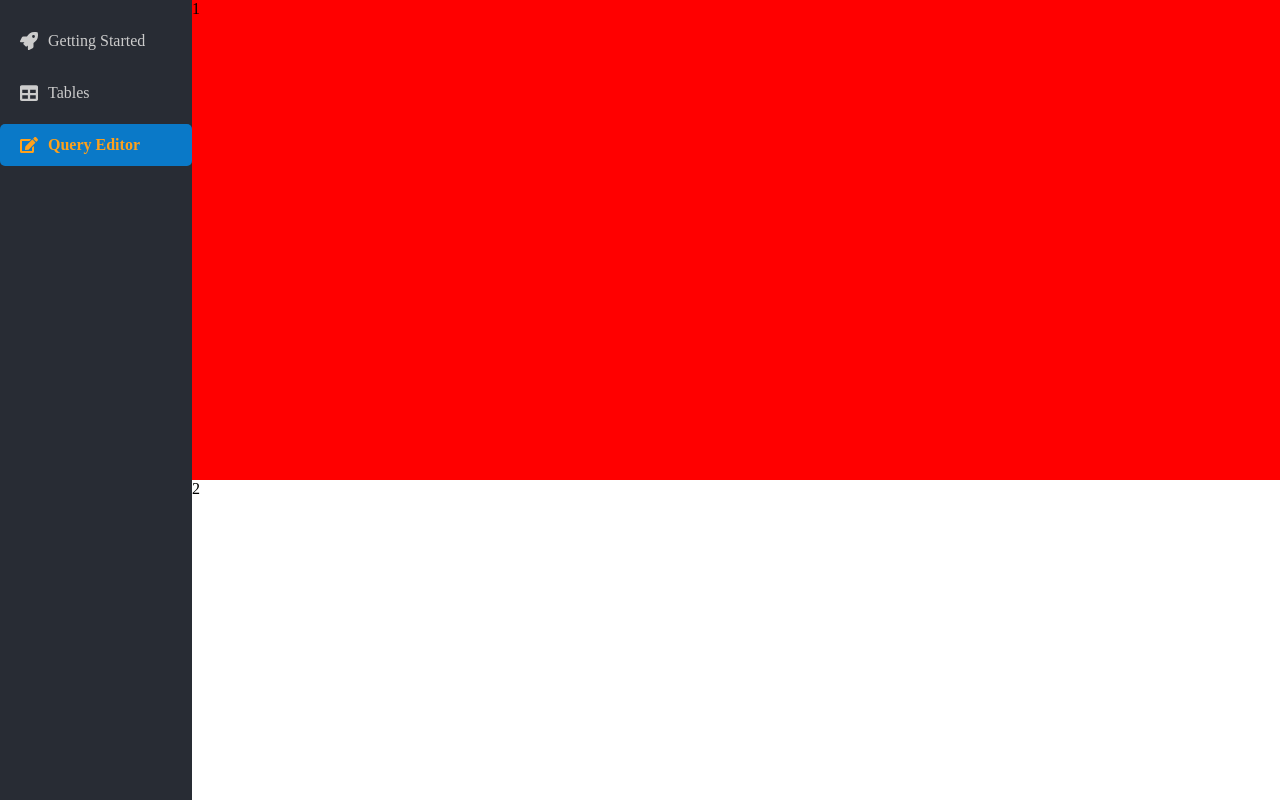
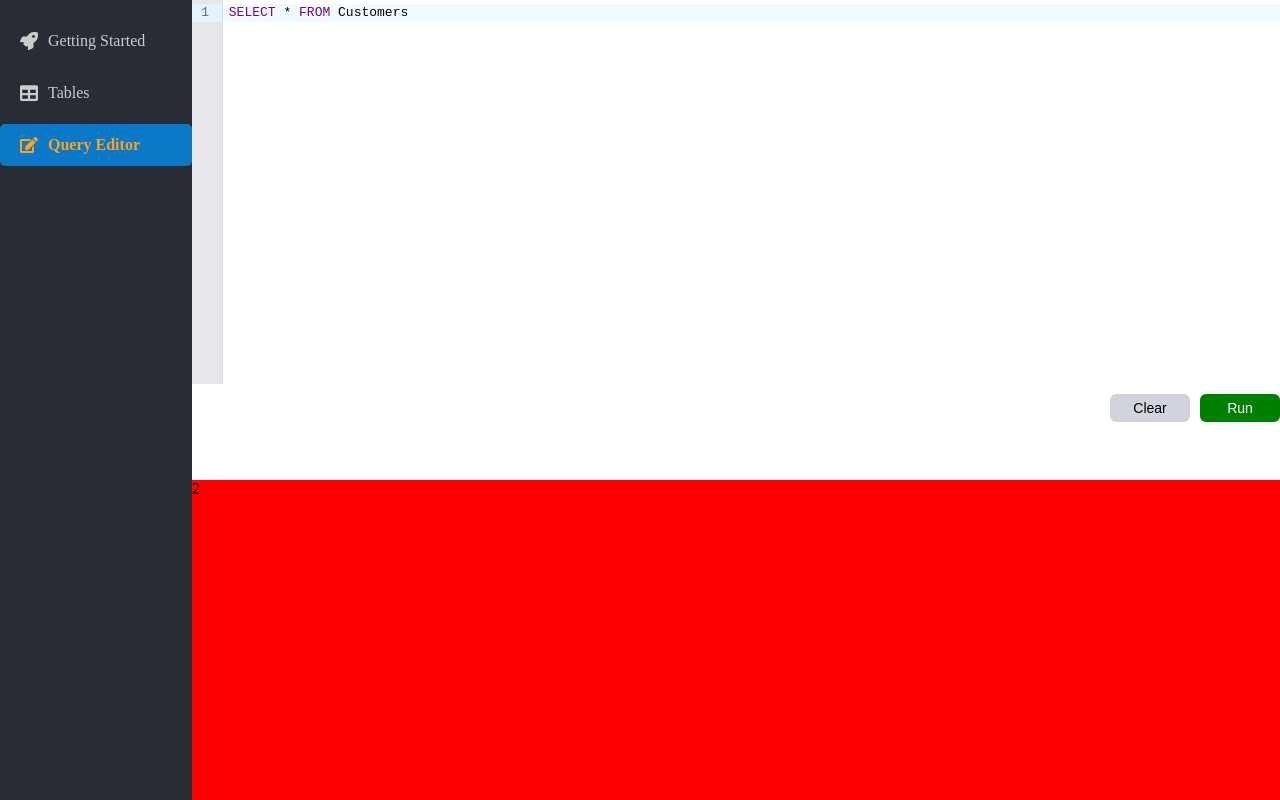
Before and after one commit to NipunGandhi/SQL-Compiler-Atlan, a React (Create React App) app: page / in a window 1280 px wide. Built offline with nearby package versions, Linux system fonts and the light colour scheme.

Commit message:
Editor Made

```diff
--- a/package.json
+++ b/package.json
@@ -29,7 +29,7 @@
     ]
   },
   "scripts": {
-    "start": "react-scripts --openssl-legacy-provider start",
+    "start": "react-scripts start",
     "build": "react-scripts build",
     "test": "react-scripts test --env=jsdom",
     "eject": "react-scripts eject"
--- a/src/components/App.js
+++ b/src/components/App.js
@@ -1,17 +1,80 @@
-import { Toaster } from "react-hot-toast";
-import React from "react";
-import SideNavbar from "./SideNavbar";
+import React, { useEffect, useState, lazy, Suspense } from "react";
+import SideNavbar from "../components/SideNavbar";
+import { fetchData } from "../helpers/helpers";
 import "./App.scss";
+import toast, { Toaster } from "react-hot-toast";
+import { Oval } from "react-loader-spinner";
+
+const Editor = lazy(() => import("../components/Editor"));
+
+const loader = () => (
+  <Oval
+    ariaLabel="loading-indicator"
+    height={50}
+    width={50}
+    strokeWidth={5}
+    color="#0ea5e9"
+    secondaryColor="#d1d5db"
+  />
+);
 
 const App = () => {
+  const [tableName, setTableName] = useState("Customers");
+  const [query, setQuery] = useState("SELECT * FROM Customers");
+  const [result, setResult] = useState("");
+  const [resultIsLoading, setResultIsLoading] = useState(false);
+  const [history, setHistory] = useState([]);
+
+  const getTableName = (items) => {
+    const idx = items.indexOf("FROM");
+    if (idx !== -1) {
+      const tableName = items[idx + 1].replace(";", "");
+      setTableName(tableName);
+      return tableName;
+    }
+  };
+
+  const executeQuery = (query) => {
+    if (query === "") {
+      toast.custom(
+        <div className="customToast">Please enter a query to execute</div>
+      );
+      setResultIsLoading(false);
+    } else if (query.split(" ").length > 3 && query.split(" ")[3].length > 0) {
+      setResultIsLoading(true);
+      const items = query.split(" ");
+      if (items[0].toLowerCase() === "select") {
+        const table = getTableName(items);
+        fetchData(
+          table.toLowerCase(),
+          setResult,
+          setResultIsLoading,
+          setHistory,
+          query
+        );
+      } else {
+        toast.error("Sorry! SELECT queries are only supported for now.");
+        setResultIsLoading(false);
+      }
+    } else {
+      toast.error("Sorry! Something is wrong with your query");
+      setResultIsLoading(false);
+    }
+  };
+
+  useEffect(() => {
+    if (query === "") {
+      setResult("");
+    }
+  }, [query]);
+
   return (
     <div className="app-container">
       <Toaster position="bottom-center" reverseOrder={false} />
       <SideNavbar />
       <div className="main-content">
         <div className="editor-section section">
-          1
-          {/* <Suspense
+          <Suspense
             fallback={<div className="suspense-loader">{loader()}</div>}
           >
             <Editor
@@ -19,14 +82,10 @@ const App = () => {
               query={query}
               executeQuery={executeQuery}
             />
-              </Suspense> */}
+          </Suspense>
         </div>
         <div className="result-section section">
-          {/* <ResultSection
-                tableName={tableName}
-                result={result}
-                resultIsLoading={resultIsLoading}
-              /> */}
+          {/* <ResultSection tableName={tableName} result={result} resultIsLoading={resultIsLoading} /> */}
           2
         </div>
       </div>
--- a/src/components/App.scss
+++ b/src/components/App.scss
@@ -12,17 +12,15 @@
   flex: 1;
   height: 100%;
   width: 100%;
-  background-color: red;
   display: flex;
   flex-direction: column;
 
   .editor-section {
     height: 60%;
-    background-color: red;
   }
 
   .result-section {
     height: 40%;
-    background-color: white;
+    background-color: red;
   }
 }
--- /dev/null
+++ b/src/components/Editor.js
@@ -0,0 +1,40 @@
+import React, { useState, memo } from "react";
+import CodeMirror from "@uiw/react-codemirror";
+import { sql } from "@codemirror/lang-sql";
+import "./Editor.scss";
+
+const Editor = ({ setQuery, query, executeQuery }) => {
+  const [content, setContent] = useState(query);
+  return (
+    <div className="editor">
+      <CodeMirror
+        value={content}
+        extensions={[sql()]}
+        onChange={(value, viewUpdate) => {
+          setContent(value);
+        }}
+      />
+      <div className="buttons">
+        <button
+          className="clear button"
+          onClick={() => {
+            setQuery("");
+          }}
+        >
+          Clear
+        </button>
+        <button
+          className="run button"
+          onClick={() => {
+            setQuery(content);
+            executeQuery(content);
+          }}
+        >
+          Run
+        </button>
+      </div>
+    </div>
+  );
+};
+
+export default memo(Editor);
--- /dev/null
+++ b/src/components/Editor.scss
@@ -0,0 +1,42 @@
+.editor{
+  height: 100%;
+  width: 100%;
+  .cm-theme-light{
+    height: 80%;
+    .cm-editor{
+      height: 100%;
+      .cm-gutters{
+        background-color: #e5e7eb;
+      }
+    }
+  }
+  .buttons{
+    text-align: right;
+    margin-top: 10px;
+    .button{
+      cursor: pointer;
+      max-height: 40px;
+      height: 100%;
+      width: 80px;
+      font-size: 14px;
+      padding: 6px 15px;
+      border-radius: 6px;
+      border: none;
+      margin-left: 10px;
+      &.run{
+        background-color: #008000;
+        color: white;
+        &:hover{
+          background-color:#006400;
+        }
+      }
+      &.clear{
+        background-color: #d1d5db;
+        &:hover{
+          background-color: #9ca3af;
+        }
+      }
+
+    }
+  }
+}
--- /dev/null
+++ b/src/constants/constants.js
@@ -0,0 +1,15 @@
+const TABLE_NAMES = [
+  "categories",
+  "customers",
+  "employee_territories",
+  "employees",
+  "order_details",
+  "orders",
+  "products",
+  "regions",
+  "shippers",
+  "supplies",
+  "territories"
+];
+
+export default TABLE_NAMES;
--- /dev/null
+++ b/src/helpers/helpers.js
@@ -0,0 +1,90 @@
+import TABLE_NAMES from "../constants/constants";
+import alasql from "alasql";
+import toast from "react-hot-toast";
+
+const getURL = (tableName) =>
+  `https://api.github.com/repos/graphql-compose/graphql-compose-examples/contents/examples/northwind/data/csv/${tableName}.csv`;
+
+const convertToJSON = async (decodedData) => {
+  try {
+    const data = await alasql.promise(
+      "SELECT * FROM CSV(?, {headers: false, separator:','})",
+      [decodedData]
+    );
+    toast.success("Query executed successfully");
+    return { data: data, status: "success" };
+  } catch (e) {
+    toast.success(
+      "Oh No! We can't understand your query. Would you mind checking it."
+    );
+    return { data: "", status: "error" };
+  }
+};
+
+const fetchData = (
+  tableName,
+  setResult,
+  setResultIsLoading,
+  setHistory,
+  query
+) => {
+  if (TABLE_NAMES.includes(tableName)) {
+    const storedData = localStorage.getItem("northwind-data-csv");
+    const object = JSON.parse(storedData);
+
+    if (object === null || object[tableName] === undefined) {
+      fetch(getURL(tableName), {
+        headers: {
+          Accept: "application/vnd.github.v4+raw",
+        },
+      })
+        .then((res) => {
+          if (res.ok) {
+            return res.json();
+          } else {
+            toast.error("Oh! We might have consumed all the free API calls");
+            setResultIsLoading(false);
+          }
+        })
+        .then((data) => {
+          const incodedData = data.content.replace("\n", "");
+          const localdata = localStorage.getItem("northwind-data-csv");
+          const object = JSON.parse(localdata);
+          if (object !== null) {
+            object[tableName] = incodedData;
+            localStorage.setItem("northwind-data-csv", JSON.stringify(object));
+          } else {
+            const newObject = {};
+            newObject[tableName] = incodedData;
+            localStorage.setItem(
+              "northwind-data-csv",
+              JSON.stringify(newObject)
+            );
+          }
+          convertToJSON(atob(incodedData)).then(({ data, status }) => {
+            setResult(data);
+            setResultIsLoading(false);
+            setHistory((prev) => [{ query: query, status: status }, ...prev]);
+          });
+        })
+        .catch((err) => {
+          toast.error(`Error occured : ${err.message}`);
+          setResultIsLoading(false);
+        });
+    } else {
+      const localdata = localStorage.getItem("northwind-data-csv");
+      const object = JSON.parse(localdata);
+
+      convertToJSON(atob(object[tableName])).then(({ data, status }) => {
+        setResult(data);
+        setResultIsLoading(false);
+        setHistory((prev) => [{ query: query, status: status }, ...prev]);
+      });
+    }
+  } else {
+    toast.error("Sorry! We don't have any table by that name");
+    setResultIsLoading(false);
+  }
+};
+
+export { fetchData };
```
Lines whose indentation alone changed are shown as unchanged.
